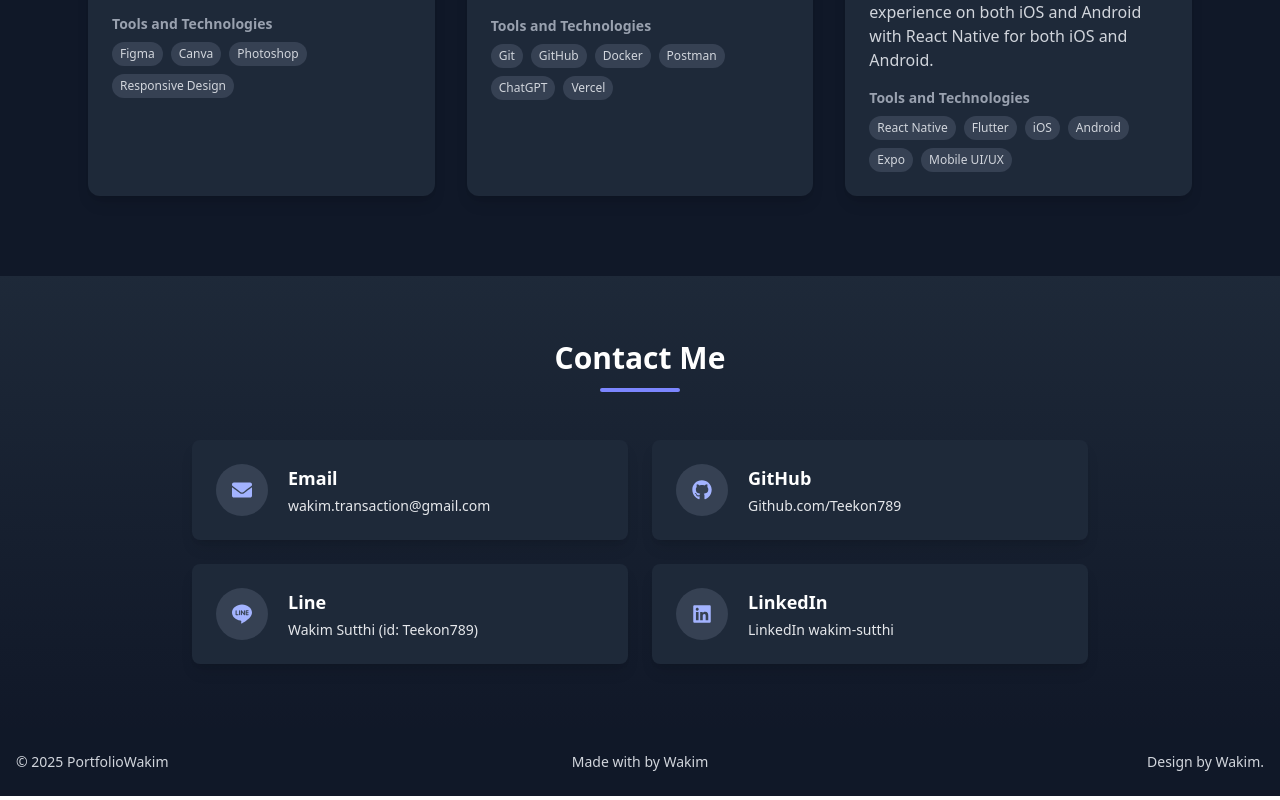
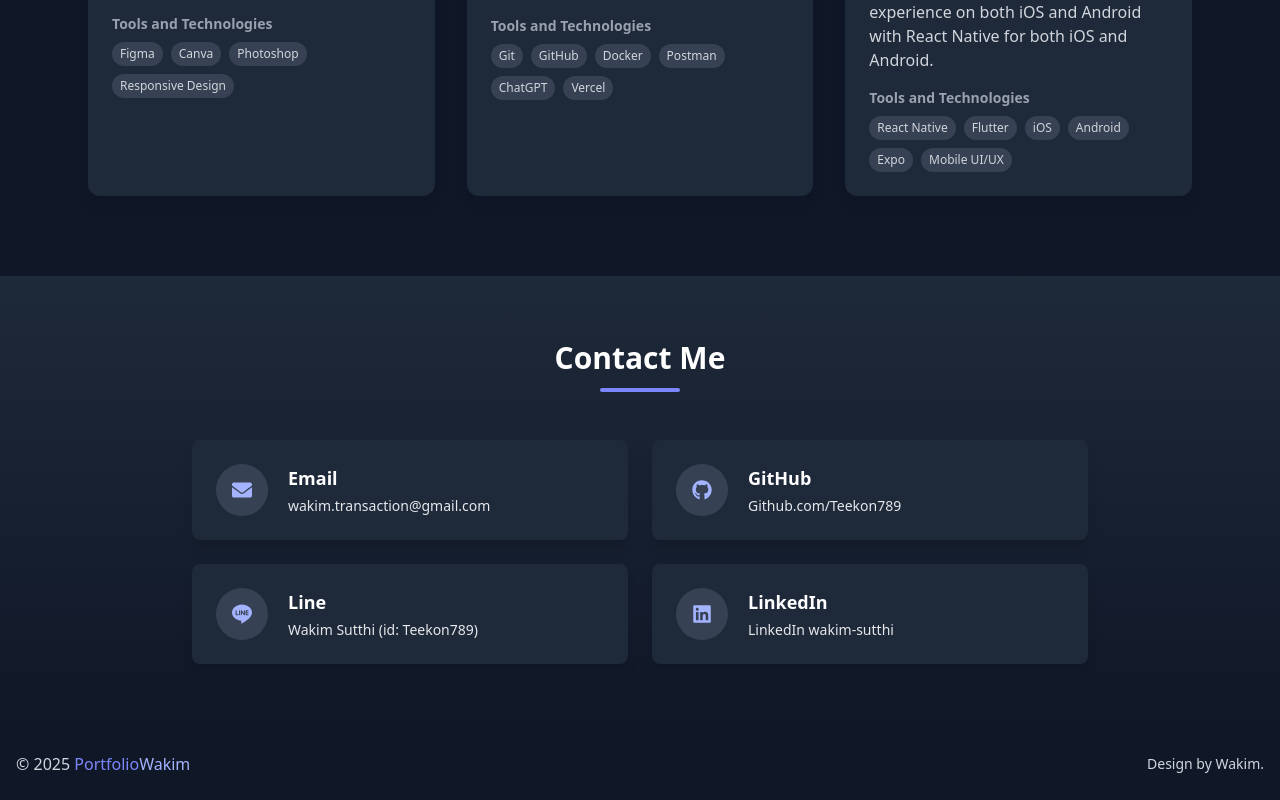
Before and after one commit to Teekon789/portflio_wakim1, a React (Vite) app: page / in a window 1280 px wide. Shown: the part 4839-5639 px from the top of the page. Built offline with nearby package versions, Linux system fonts and the light colour scheme.

Commit message:
feat: enhance Footer component styling and update text formatting

```diff
--- a/src/components/Footer.jsx
+++ b/src/components/Footer.jsx
@@ -10,21 +10,28 @@ export default function Footer({ darkMode }) {
         <div className="grid grid-cols-1 md:grid-cols-3 gap-4 items-center">
           {/* Left Section */}
           <div className="text-center md:text-left">
-            <p className="text-sm">
-              © {new Date().getFullYear()} PortfolioWakim
-            </p>
+            <div className="text-base font-medium inline-block">
+              <span>© {new Date().getFullYear()} </span>
+              <span className="relative inline-block overflow-visible transition-all duration-300 hover:transform hover:scale-105">
+                <span className={`${darkMode ? "text-indigo-400" : "text-indigo-600"}`}>Portfolio</span>
+                <span className={`${darkMode ? "text-indigo-300" : "text-indigo-500"}`}>Wakim</span>
+                <span className={`absolute bottom-0 left-0 w-0 h-0.5 transition-all duration-300 hover:w-full ${
+                  darkMode ? "bg-indigo-300" : "bg-indigo-500"
+                }`}></span>
+              </span>
+            </div>
           </div>
 
           {/* Center Section */}
           <div className="text-center">
             <p className="text-sm font-medium">
-              Made with by Wakim
+
             </p>
           </div>
 
           {/* Right Section */}
           <div className="text-center md:text-right">
-            <p className="text-sm font-light hover:text-indigo-500 transition-colors duration-300">
+            <p className="text-sm font-medium hover:text-indigo-500 transition-colors duration-300 ">
               Design by Wakim.
             </p>
           </div>
```
